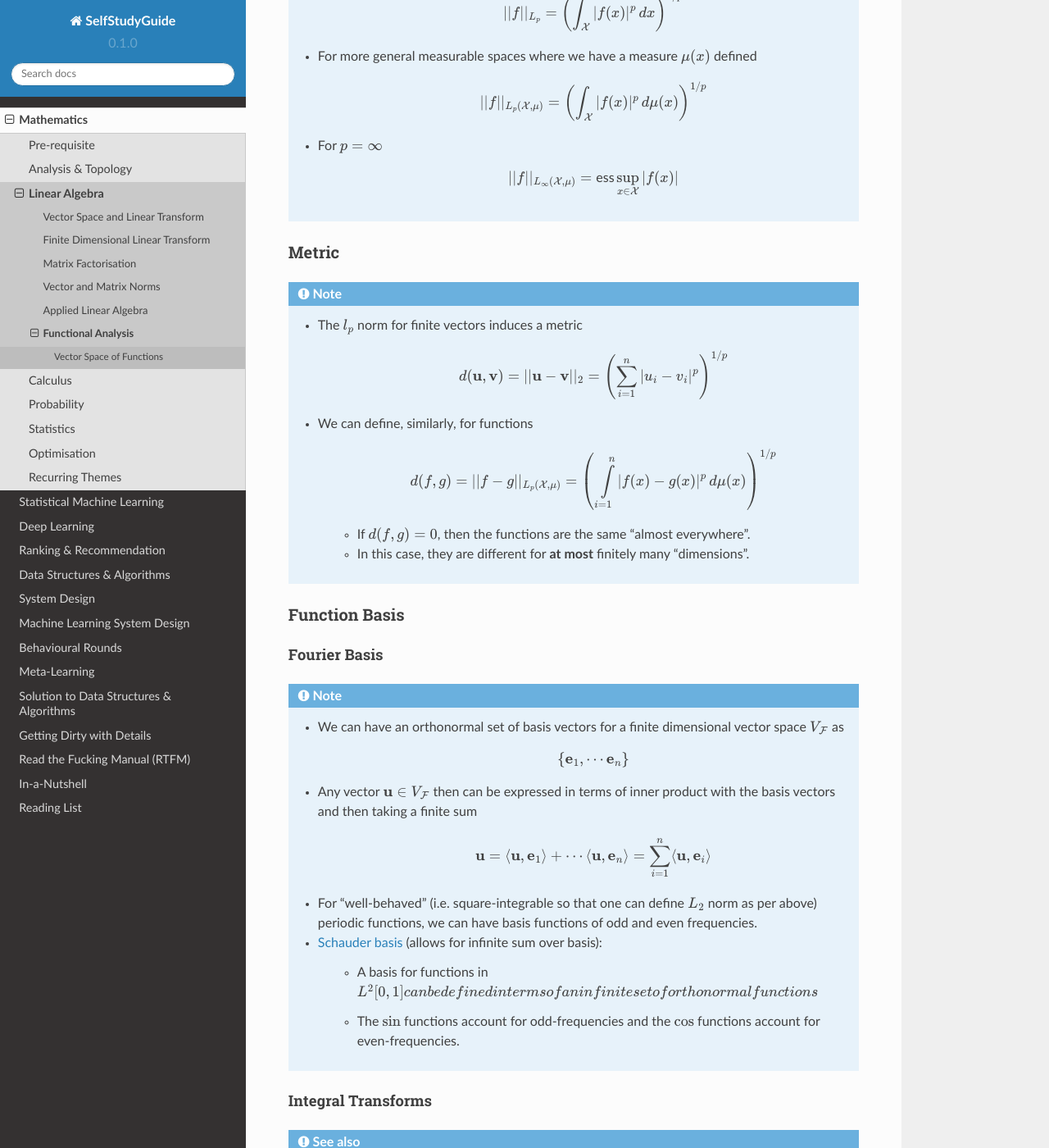
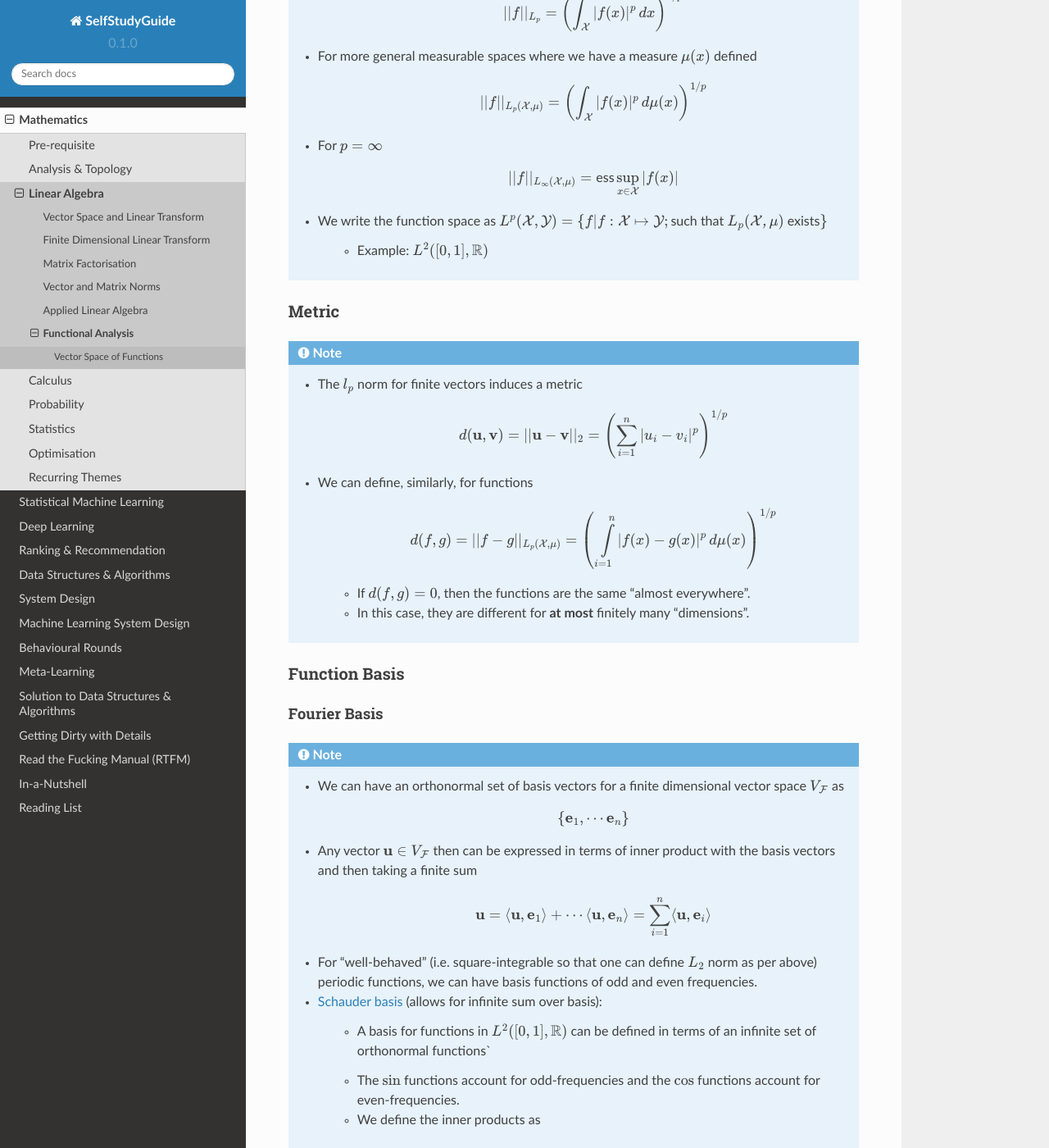
Before and after one commit to uselesstechjunks/leetcode, a Sphinx documentation site: the page built from docs/source/math/linalg/funan.rst, in a window 1280 px wide and 1400 px high, scrolled down 2267 px. Shown: the whole window at 82% size. Built offline with Sphinx 7.4.7 and the Read the Docs theme 2.0.0, drawn with Linux system fonts in a browser that asks for light colours.

Commit message:
Update funan.rst

```diff
--- a/docs/source/math/linalg/funan.rst
+++ b/docs/source/math/linalg/funan.rst
@@ -79,6 +79,9 @@ Lp Space
 	* For :math:`p=\infty`
 
 		.. math:: ||f||_{L_\infty(\mathcal{X},\mu)}=\text{ess}\sup_\limits{x\in\mathcal{X}}|f(x)|
+	* We write the function space as :math:`L^p(\mathcal{X},\mathcal{Y})=\{f|f:\mathcal{X}\mapsto\mathcal{Y};\text{such that }L_p(\mathcal{X,\mu})\text{ exists}\}`
+
+		* Example: :math:`L^2([0,1],\mathbb{R})`
 
 Metric
 ================================================================================
@@ -107,10 +110,11 @@ Fourier Basis
 	* For "well-behaved" (i.e. square-integrable so that one can define :math:`L_2` norm as per above) periodic functions, we can have basis functions of odd and even frequencies.
 	* `Schauder basis <https://en.wikipedia.org/wiki/Schauder_basis>`_ (allows for infinite sum over basis):
 
-		* A basis for functions in :math:`L^2[0,1]can be defined in terms of an infinite set of orthonormal functions`
+		* A basis for functions in :math:`L^2([0,1],\mathbb{R})` can be defined in terms of an infinite set of orthonormal functions`
 
 			.. \{1, \{1, (\sqrt{2}\sin(2\pi nx))_{n=1}^\infty, (\sqrt{2}\cos(2\pi nx))_{n=1}^\infty\}
 		* The :math:`\sin` functions account for odd-frequencies and the :math:`\cos` functions account for even-frequencies.
+		* We define the inner products as
 
 Integral Transforms
 --------------------------------------------------------------------------------
```
